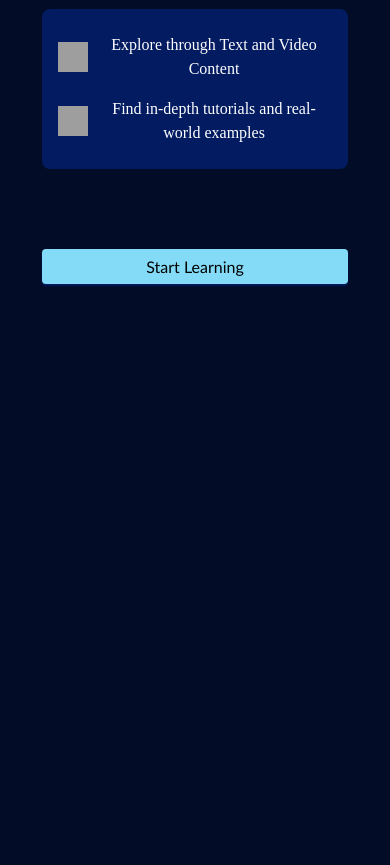
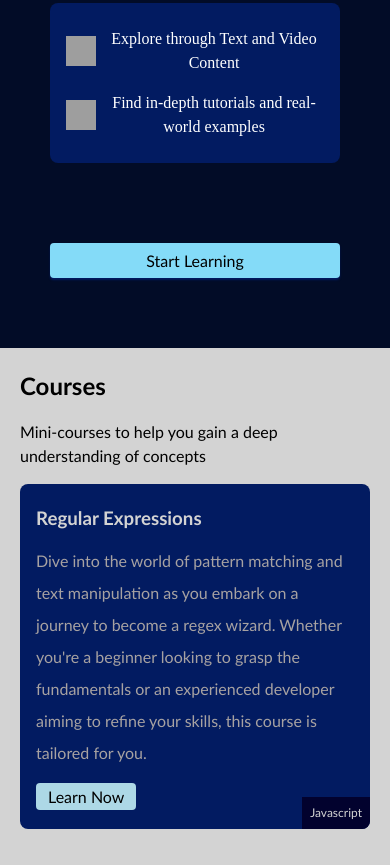
Before and after one commit to BulumkoJele/CreativeStack, a plain HTML site: page index.html in a window 390 px wide. Shown: the part 415-1280 px from the top of the page. Before the commit the page ends 844 px from the top, so only its background shows below. Drawn offline with Linux system fonts and the light colour scheme; grey boxes are pictures that could not be loaded.

Commit message:
Update index.html

```diff
--- a/index.html
+++ b/index.html
@@ -12,16 +12,17 @@
         }
         body{
             background-color: #020C27;
-            padding: 20px 100px;
+
             line-height: 2;
         }
         header{
+
             display: flex;
             justify-content: space-between;
             align-items: center;
             color: lightgray;
             font-size: 20px;
-            padding: 12px 0;
+            padding: 20px 100px;
         }
         header nav a{
             text-decoration: none;
@@ -33,21 +34,20 @@
         header nav a:hover{
             color: white;
         }
-        main{
-            padding: 12px;
+        main section.hero{
+            color: white;
+            margin: 40px 0 70px ;
             text-align: center;
         }
-        main section{
-            color: white;
-            margin: 40px 0 ;
+        main section.courses{
+            padding: 20px 100px;
         }
         h1{
             font-size: 32px;
             margin-bottom: 40px;
             font-family: cursive
-
         }
-        h3{
+        .hero h3{
             font-size: 20px;
             margin-bottom: 40px;
             font-family: 'Trebuchet MS', 'Lucida Sans Unicode', 'Lucida Grande', 'Lucida Sans', Arial, sans-serif;
@@ -84,10 +84,62 @@
             background-color: #020C27;
             color: white;
         }
+        .courses{
+
+            background-color: lightgray;
+            font-family: 'Trebuchet MS', 'Lucida Sans Unicode', 'Lucida Grande', 'Lucida Sans', Arial, sans-serif;
+        }
+        .courses h2{
+            margin-bottom: 16px;
+        }
+        .courses-container{
+            margin-top: 16px;
+        }
+        .courses .course{
+            max-width: 600px;
+
+            border-radius: 8px;
+            padding: 16px;
+            background-color: #021b61;
+            margin-bottom: 16px;
+            position: relative;
+            line-height: 2
+        }
+        .course h3{
+            color: lightgray;
+        }
+        .course p{
+            color: rgb(167, 162, 162);
+            margin: 8px 0 12px;
+        }
+        .course>span{
+            position: absolute;
+            bottom: 0;
+            right: 0;
+
+            padding: 4px 8px;
+            font-size: 12px;
+            border-bottom-right-radius: 8px;
+            background-color: rgb(2, 2, 46);
+            color: lightgray;
+        }
+        .course a{
+            text-decoration: none;
+            padding: 4px 12px;
+            background-color: lightblue;
+            border-radius: 4px;
+            color: black;
+        }
         @media screen and (max-width : 880px) {
-            body{
+            header{
                 padding: 20px 50px;
             }
+            main section.hero{
+                padding: 0 50px;
+            }
+            main section.courses{
+            padding: 20px 50px;
+        }
         }
         @media screen and (max-width : 780px) {
             h1{
@@ -95,17 +147,27 @@
             }
         }
         @media screen and (max-width : 600px) {
-            body{
-                padding: 10px 30px;
-            }
+
             h1{
                 font-size: 24px;
             }
-            h3{
+            .hero h3{
                 font-size: 20px;
             }
+            .usp div{
+            display: flex;
+            align-items: center;
+            padding: 8px 0;
+            font-size: 16px;
+        }
         }
         @media screen and (max-width : 520px) {
+            .hero{
+                padding: 20px;
+            }
+            main section.courses{
+            padding: 20px;
+        }
             header nav a {
                 margin-left: 12px;
             }
@@ -121,17 +183,23 @@
             header nav a {
                 margin-left: 12px;
             }
-            .usp div{
-            display: flex;
-            align-items: center;
-            padding: 8px 0;
-            font-size: 16px;
-        }
+
         .usp div img{
             margin-right: 8px;
         }
         }
         @media screen and (max-width : 335px) {
+            .hero h1{
+                font-size: 20px;
+            }
+            .hero h3{
+                font-size: 16px;
+
+            }
+            main section.hero{
+                text-align: unset;
+            padding: 20px 10px;
+        }
             header nav{
                 display: flex;
                 justify-content: space-evenly;
@@ -171,6 +239,21 @@
                 <button>Start Learning</button>
             </div>
         </section>
+        <section class="courses" id="courses">
+            <h2>Courses</h2>
+            <p>Mini-courses to help you gain a deep understanding of concepts</p>
+            <div class="courses-container">
+                <div class="regex course">
+                    <h3>Regular Expressions</h3>
+                    <p>Dive into the world of pattern matching and text manipulation as you embark on a journey to become a regex wizard. Whether you're a beginner looking to grasp the fundamentals or an experienced developer aiming to refine your skills, this course is tailored for you.</p>
+
+                    <a href="">Learn Now</a>
+                    <span>Javascript</span>
+                </div>
+
+
+            </div>
+        </section>
     </main>
 
 </body>
```
